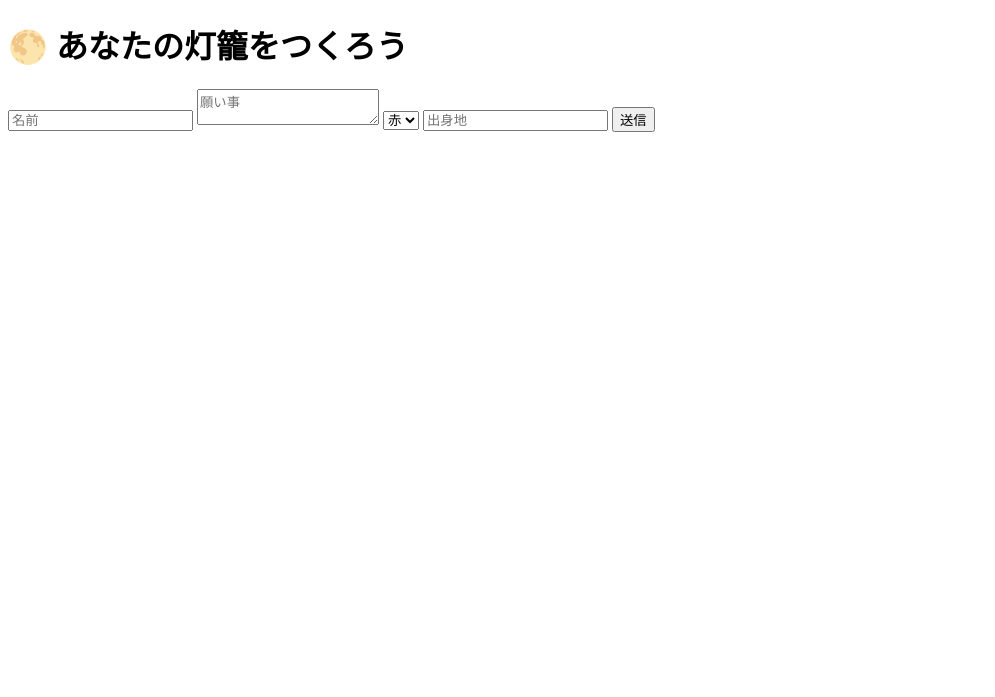
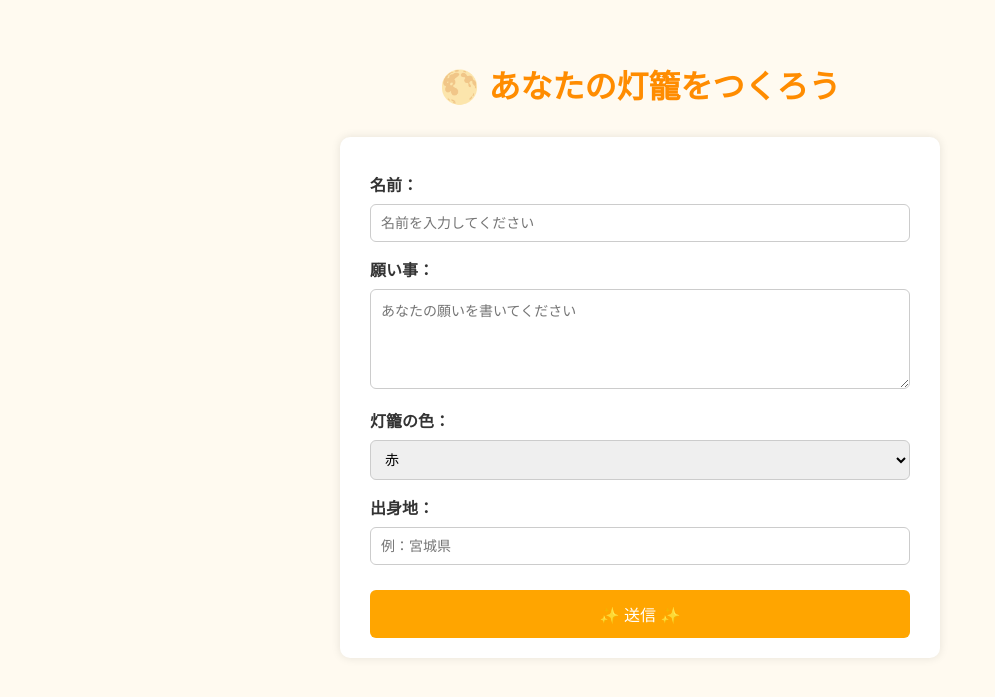
Before and after one commit to kirumu0515-jpg/wish_form, a Flask app: page / in a window 1280 px wide. Shown: the top 697 px of the page, without its empty margins (0-995 px from the left). Run offline with Flask 3, Linux system fonts and the light colour scheme.

Commit message:
Initial Flask Lantern Form

```diff
--- a/app.py
+++ b/app.py
@@ -5,24 +5,24 @@ import json
 app = Flask(__name__)
 DATA_FILE = "data/wishes.json"
 
-# JSONファイルがなければ作る
+# wishes.json がなければ作成
 if not os.path.exists(DATA_FILE):
+    os.makedirs("data", exist_ok=True)
     with open(DATA_FILE, "w", encoding="utf-8") as f:
         json.dump([], f, ensure_ascii=False, indent=2)
 
 @app.route("/")
 def index():
-    return render_template("form.html")
+    return render_template("form.html")  # templates/form.html を返す
 
 @app.route("/submit", methods=["POST"])
 def submit():
-    # フォームデータ取得
     name = request.form.get("name")
     wish = request.form.get("wish")
     color = request.form.get("color")
     hometown = request.form.get("hometown")
 
-    # JSONに追加保存
+    # JSONに追加
     with open(DATA_FILE, "r+", encoding="utf-8") as f:
         data = json.load(f)
         data.append({
@@ -30,9 +30,6 @@ def submit():
             "wish": wish,
             "color": color,
             "hometown": hometown
-
-
-
         })
         f.seek(0)
         json.dump(data, f, ensure_ascii=False, indent=2)
@@ -40,7 +37,7 @@ def submit():
 
     return f"<h2>送信完了！{name}さんの灯籠を受け取りました🌕</h2>"
 
-# oF 用 API：最新願い事を取得
+# oF 用 API: 最新願い事を取得
 @app.route("/api/wishes")
 def api_wishes():
     with open(DATA_FILE, "r", encoding="utf-8") as f:
--- a/templates/form.html
+++ b/templates/form.html
@@ -3,19 +3,38 @@
 <head>
   <meta charset="UTF-8">
   <title>灯籠の願いフォーム</title>
+  <style>
+    body { font-family: "Yu Gothic", sans-serif; background-color: #fffaf0; padding: 40px; max-width: 600px; margin: 0 auto; }
+    h1 { text-align: center; color: #ff8c00; margin-bottom: 30px; }
+    form { background: white; border-radius: 10px; box-shadow: 0 0 10px rgba(0,0,0,0.1); padding: 20px 30px; }
+    label { display: block; margin-top: 15px; font-weight: bold; color: #333; }
+    input, textarea, select { width: 100%; margin-top: 8px; padding: 10px; border: 1px solid #ccc; border-radius: 6px; font-size: 14px; box-sizing: border-box; }
+    textarea { height: 100px; resize: vertical; }
+    button { display: block; width: 100%; margin-top: 25px; padding: 12px; background-color: #ffa500; color: white; border: none; border-radius: 6px; font-size: 16px; cursor: pointer; transition: background-color 0.2s; }
+    button:hover { background-color: #ff8c00; }
+  </style>
 </head>
 <body>
   <h1>🌕 あなたの灯籠をつくろう</h1>
+
   <form action="/submit" method="POST">
-      <input type="text" name="name" placeholder="名前" required>
-      <textarea name="wish" placeholder="願い事" required></textarea>
+    <label>名前：</label>
+    <input type="text" name="name" placeholder="名前を入力してください" required>
+
+    <label>願い事：</label>
+    <textarea name="wish" placeholder="あなたの願いを書いてください" required></textarea>
+
+    <label>灯籠の色：</label>
     <select name="color">
       <option value="red">赤</option>
       <option value="blue">青</option>
       <option value="white">白</option>
     </select>
-      <input type="text" name="hometown" placeholder="出身地">
-      <button type="submit">送信</button>
+
+    <label>出身地：</label>
+    <input type="text" name="hometown" placeholder="例：宮城県">
+
+    <button type="submit">✨ 送信 ✨</button>
   </form>
 </body>
 </html>
```
Lines whose indentation alone changed are shown as unchanged.
